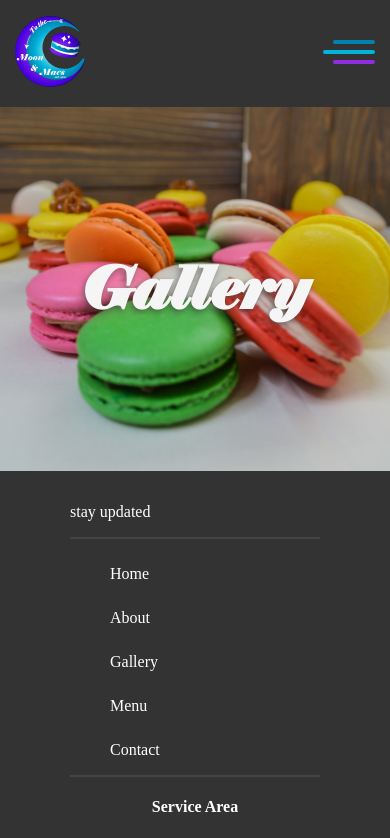
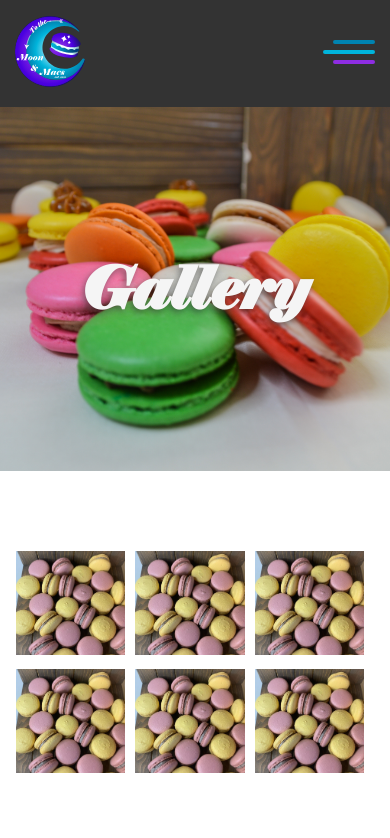
Before and after one commit to Aleroms/MoonyMacs, a React (Vite) app: page /gallery in a window 390 px wide. Shown: the top 838 px of the page. Built offline with nearby package versions, Linux system fonts and the light colour scheme.

Commit message:
basic gallery component

```diff
--- /dev/null
+++ b/src/components/GalleryComponent/GalleryComponent.css
@@ -0,0 +1,76 @@
+/* Gallery.css */
+.gallery-container {
+  margin: 10rem 0;
+  padding: 0 5rem;
+  display: flex;
+  flex-direction: column;
+  align-items: center;
+}
+
+.gallery-grid {
+  display: flex;
+  flex-wrap: wrap;
+  gap: 10px;
+}
+
+.gallery-item {
+  overflow: hidden;
+  max-width: calc(25% - 10px);
+  cursor: pointer;
+}
+
+.gallery-item img {
+  width: 100%;
+  transition: transform 0.2s;
+}
+
+.gallery-item img:hover {
+  transform: scale(1.05);
+}
+
+/* Modal */
+.modal {
+  display: flex;
+  flex-direction: column;
+  justify-content: center;
+  align-items: center;
+  position: fixed;
+  top: 0;
+  left: 0;
+  width: 100%;
+  height: 100%;
+  background-color: rgba(0, 0, 0, 0.8);
+}
+
+.modal-content {
+  max-width: 80%;
+  max-height: 80%;
+  border-radius: 10px;
+}
+
+.close {
+  position: absolute;
+  top: 20px;
+  right: 30px;
+  color: white;
+  font-size: 40px;
+  font-weight: bold;
+  cursor: pointer;
+}
+
+.caption {
+  color: white;
+  font-size: 18px;
+  text-align: center;
+  margin-top: 10px;
+}
+
+@media (max-width: 700px) {
+  .gallery-container {
+    margin: 5rem 0;
+    padding: 0 1rem;
+  }
+  .gallery-item {
+    max-width: calc(33.33% - 10px);
+  }
+}
--- /dev/null
+++ b/src/components/GalleryComponent/GalleryCompontent.tsx
@@ -0,0 +1,52 @@
+import React, { useState } from "react";
+import "./GalleryComponent.css";
+
+interface Image {
+  id: number;
+  path: string;
+  alt: string;
+}
+interface GalleryProps {
+  images: Image[];
+}
+
+const GalleryComponent: React.FC<GalleryProps> = ({ images }) => {
+  const [selectedImage, setSelectedImage] = useState<Image | null>(null);
+
+  const handleClose = () => {
+    setSelectedImage(null);
+  };
+
+  const handleImageClick = (image: Image) => {
+    setSelectedImage(image);
+  };
+
+  return (
+    <section className="gallery-container">
+      <div className="gallery-grid">
+        {images.map((image) => (
+          <div
+            className="gallery-item"
+            key={image.id}
+            onClick={() => handleImageClick(image)}
+          >
+            <img src={image.path} alt={image.alt} />
+          </div>
+        ))}
+
+        {selectedImage && (
+          <div className="modal" onClick={handleClose}>
+            <span className="close">&times;</span>
+            <img
+              className="modal-content"
+              src={selectedImage.path}
+              alt={selectedImage.alt}
+            />
+            <div className="caption">{selectedImage.alt}</div>
+          </div>
+        )}
+      </div>
+    </section>
+  );
+};
+export default GalleryComponent;
--- /dev/null
+++ b/src/views/Gallery/Gallery.css
@@ -0,0 +1,4 @@
+.gallery-container {
+  margin: 7rem 0;
+  padding: 0 3rem;
+}
--- a/src/views/Gallery/Gallery.tsx
+++ b/src/views/Gallery/Gallery.tsx
@@ -1,10 +1,22 @@
 import React from "react";
 import Banner from "../../components/Banner/Banner";
+import "./Gallery.css";
+import GalleryComponent from "../../components/GalleryComponent/GalleryCompontent";
 
 const Gallery: React.FC = () => {
+  const images = [
+    { id: 1, path: "gallery/test.png", alt: "Image 1" },
+    { id: 2, path: "gallery/test.png", alt: "Image 2" },
+    { id: 3, path: "gallery/test.png", alt: "Image 3" },
+    { id: 4, path: "gallery/test.png", alt: "Image 4" },
+    { id: 5, path: "gallery/test.png", alt: "Image 5" },
+    { id: 6, path: "gallery/test.png", alt: "Image 6" },
+    // Add more images as needed
+  ];
   return (
     <main>
       <Banner page="gallery" title="Gallery" />
+      <GalleryComponent images={images} />
     </main>
   );
 };
```
Also changed, not shown: public/gallery/test.png (added).
